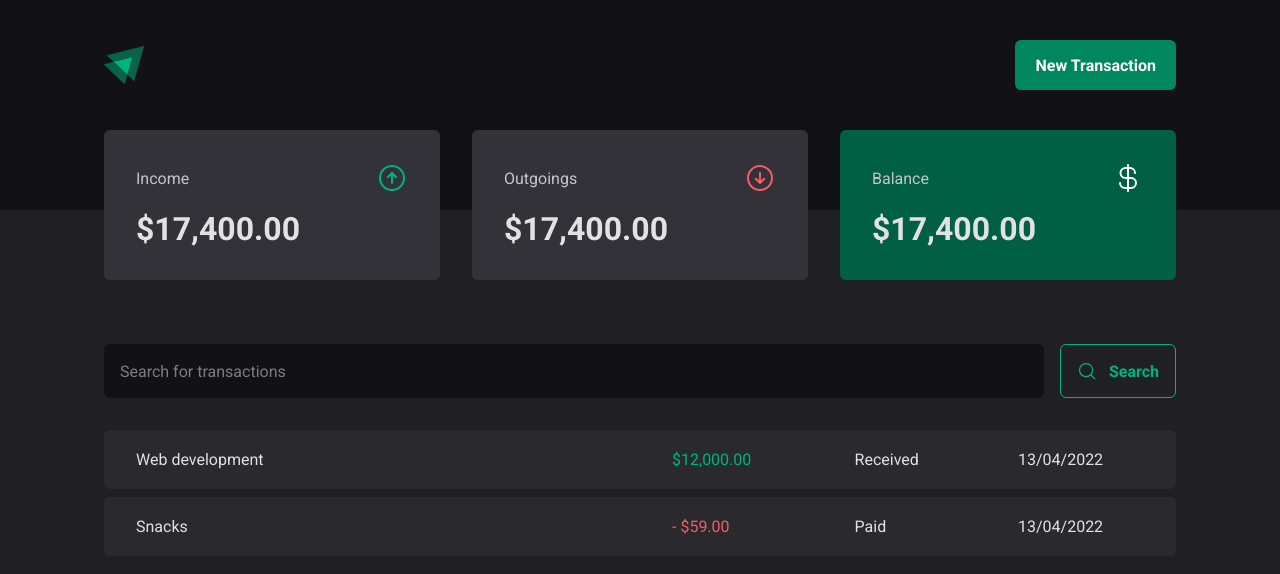
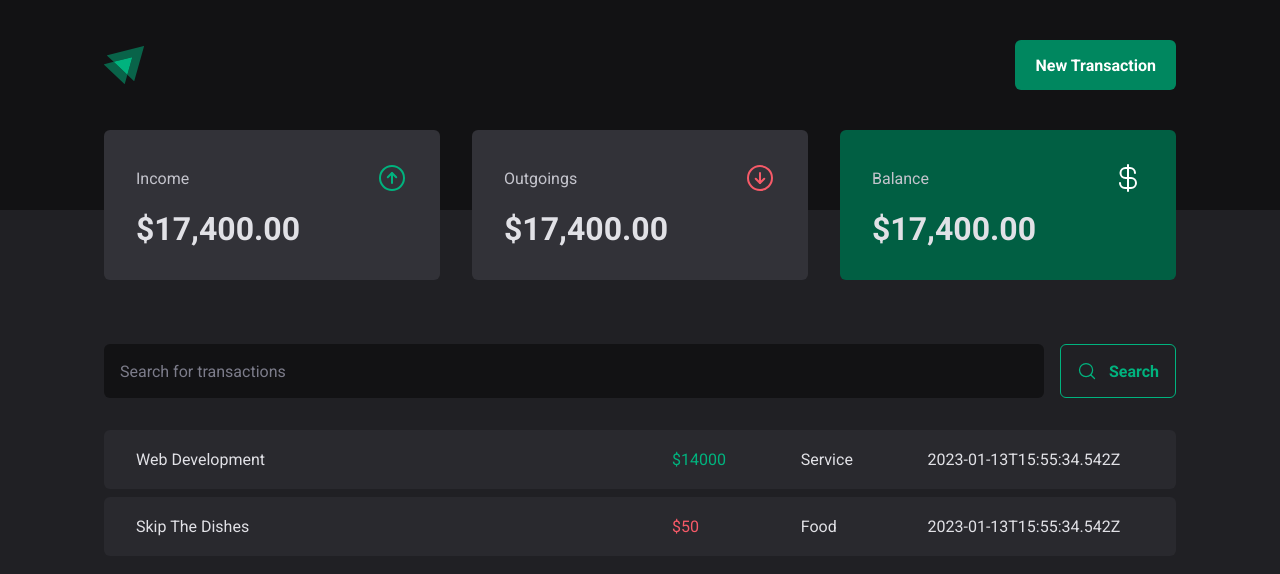
Before and after one commit to leandrofahur/react-ignite, a React (Vite) app in the folder money-tracker/: page / in a window 1280 px wide. Shown: the top 574 px of the page. Built offline with nearby package versions, Linux system fonts and the light colour scheme; data requests are answered from the project's data file.

Commit message:
added transactions context

```diff
--- a/money-tracker/server.json
+++ b/money-tracker/server.json
@@ -3,7 +3,7 @@
     {
       "id": 1,
       "description": "Web Development",
-      "type": "Income",
+      "type": "income",
       "category": "Service",
       "price": 14000,
       "createdAt": "2023-01-13T15:55:34.542Z"
@@ -11,7 +11,7 @@
     {
       "id": 2,
       "description": "Skip The Dishes",
-      "type": "Outgoing",
+      "type": "outgoing",
       "category": "Food",
       "price": 50,
       "createdAt": "2023-01-13T15:55:34.542Z"
--- a/money-tracker/src/App.tsx
+++ b/money-tracker/src/App.tsx
@@ -1,7 +1,10 @@
 import { Transactions } from "./pages/Transactions/Transactions.component";
+import { TransactionsProvider } from './contexts/Transactions.context'
 
 export function App() {
   return (
-    <Transactions />
+    <TransactionsProvider>
+      <Transactions />
+    </TransactionsProvider>
   )
 }
--- a/money-tracker/src/components/Summary/Summary.component.tsx
+++ b/money-tracker/src/components/Summary/Summary.component.tsx
@@ -1,8 +1,11 @@
 
+import { useContext } from "react"
 import { ArrowCircleDown, ArrowCircleUp, CurrencyDollar } from "phosphor-react"
 import { SummaryCard, SummaryContainer } from "./Summary.styled"
+import { TransactionsContext } from "../../contexts/Transactions.context"
 
 export function Summary() {
+  const { transactions } = useContext(TransactionsContext)
   return (
     <SummaryContainer>
       <SummaryCard>
--- /dev/null
+++ b/money-tracker/src/contexts/Transactions.context.tsx
@@ -0,0 +1,41 @@
+import { createContext, useEffect, useState } from "react";
+
+interface Transaction {
+  id: number;
+  description: string;
+  type: 'income' | 'outgoing';
+  price: number;
+  category: string;
+  createdAt: string;
+}
+
+interface TransactionsContextType {
+  transactions: Transaction[];
+}
+
+export const TransactionsContext = createContext<TransactionsContextType>({} as TransactionsContextType);
+
+interface TransactionProviderProps {
+  children: React.ReactNode
+}
+
+export function TransactionsProvider({ children }: TransactionProviderProps) {
+  const [transactions, setTransactions] = useState<Transaction[]>([]);
+
+  async function loadTransactions() {
+    const response = await fetch('http://localhost:3333/transactions');
+    const data = await response.json();
+    setTransactions(data);
+  }
+
+  // fetch all transactions
+  useEffect(() => {
+    loadTransactions()
+  }, [])
+
+  return (
+    <TransactionsContext.Provider value={{ transactions }}>
+      {children}
+    </TransactionsContext.Provider>
+  )
+}
--- a/money-tracker/src/pages/Transactions/Transactions.component.tsx
+++ b/money-tracker/src/pages/Transactions/Transactions.component.tsx
@@ -1,9 +1,22 @@
+import { useContext } from "react";
 import { Header } from "../../components/Header/Header.component";
 import { Summary } from "../../components/Summary/Summary.component";
+import { TransactionsContext } from "../../contexts/Transactions.context";
 import { SearchForm } from "./components/SearchForm.component";
 import { PriceHighlight, TransactionsContainer, TransactionsTable } from "./Transactions.styled";
 
+interface Transaction {
+  id: number;
+  description: string;
+  type: 'income' | 'outgoing';
+  price: number;
+  category: string;
+  createdAt: string;
+}
+
 export function Transactions() {
+  const { transactions } = useContext(TransactionsContext)
+
   return (
     <div>
       <Header />
@@ -12,18 +25,20 @@
         <SearchForm />
         <TransactionsTable>
           <tbody>
-            <tr>
-              <td width="50%">Web development</td>
-              <td><PriceHighlight variant="income">$12,000.00</PriceHighlight ></td>
-              <td>Received</td>
-              <td>13/04/2022</td>
-            </tr>
-            <tr>
-              <td width="50%">Snacks</td>
-              <td><PriceHighlight variant="outcome">- $59.00</PriceHighlight></td>
-              <td>Paid</td>
-              <td>13/04/2022</td>
-            </tr>
+            {
+              transactions.map(transaction => {
+                const { id, description, price, type, category, createdAt } = transaction;
+
+                return (
+                  <tr key={id}>
+                    <td width="50%">{description}</td>
+                    <td><PriceHighlight variant={type}>${price}</PriceHighlight ></td>
+                    <td>{category}</td>
+                    <td>{createdAt}</td>
+                  </tr>)
+              }
+              )
+            }
           </tbody>
         </TransactionsTable>
       </TransactionsContainer>
--- a/money-tracker/src/pages/Transactions/Transactions.styled.ts
+++ b/money-tracker/src/pages/Transactions/Transactions.styled.ts
@@ -30,7 +30,7 @@
 `
 
 interface PriceHighlightProps {
-  variant: 'income' | 'outcome';
+  variant: 'income' | 'outgoing';
 }
 
 export const PriceHighlight = styled.span<PriceHighlightProps>`
```
